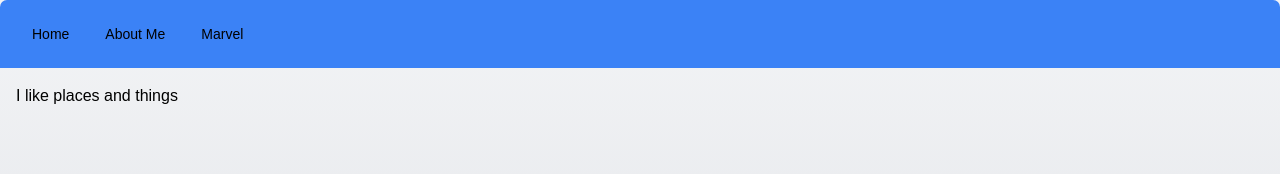
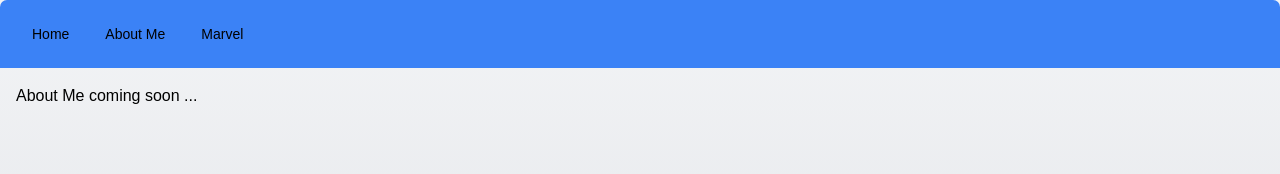
Before and after one commit to TonyAmendola3/Personal-Site, a Next.js app: page /AboutMe in a window 1280 px wide. Shown: the top 174 px of the page. Built offline with nearby package versions, Linux system fonts and the light colour scheme.

Commit message:
minor update

```diff
--- a/src/app/AboutMe/page.tsx
+++ b/src/app/AboutMe/page.tsx
@@ -3,7 +3,7 @@ export default function AboutMe() {
       <div>
         <main>
          <div>
-          I like places and things
+          About Me coming soon ...
           </div>
         </main>
       </div>
--- a/src/app/Marvel/page.tsx
+++ b/src/app/Marvel/page.tsx
@@ -1,4 +1,7 @@
 'use client';
+
+// To Do: better layout and interactions
+// improve performance
 
 import { ChangeEvent, useState } from 'react';
 import { useAtomValue, useSetAtom } from 'jotai';
```
